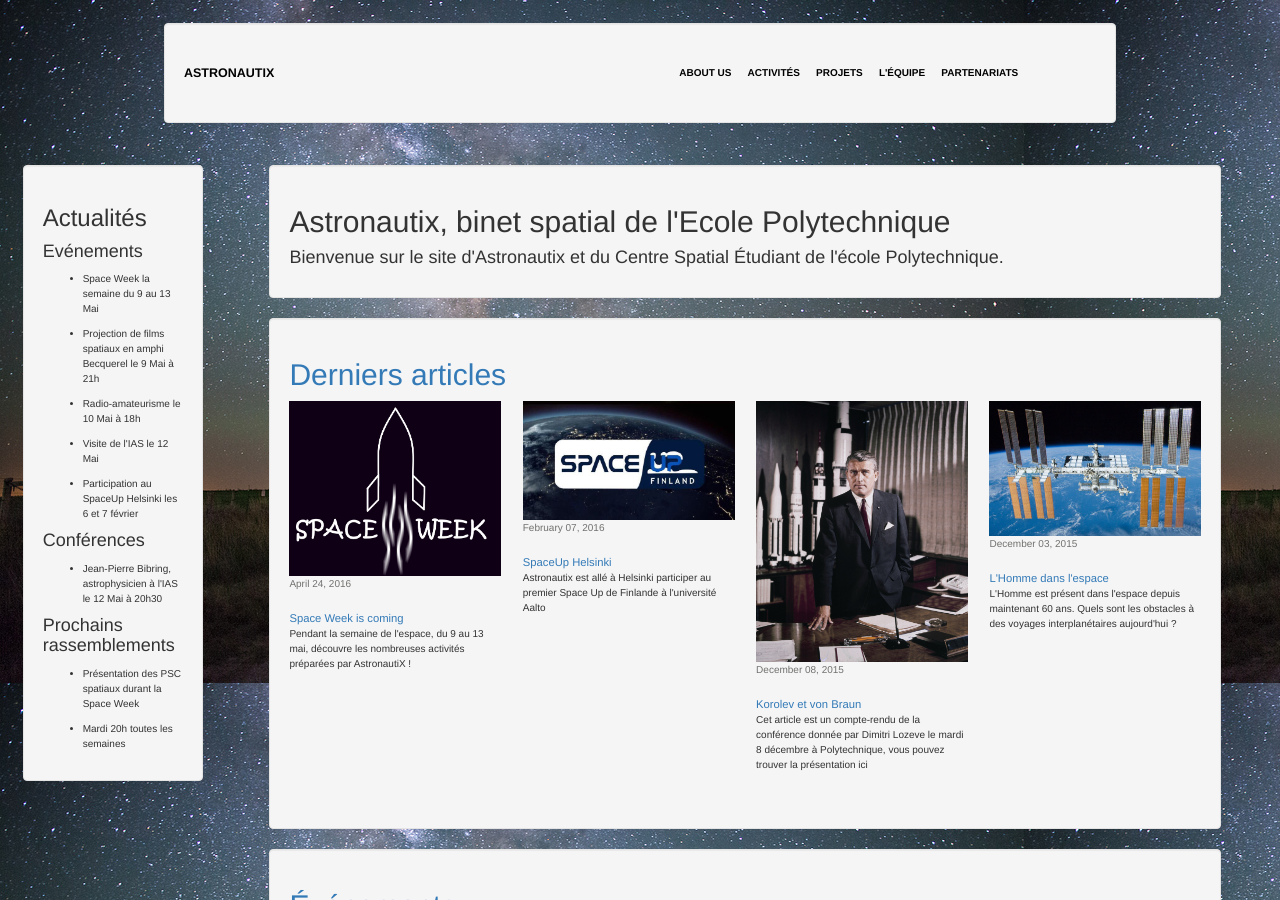
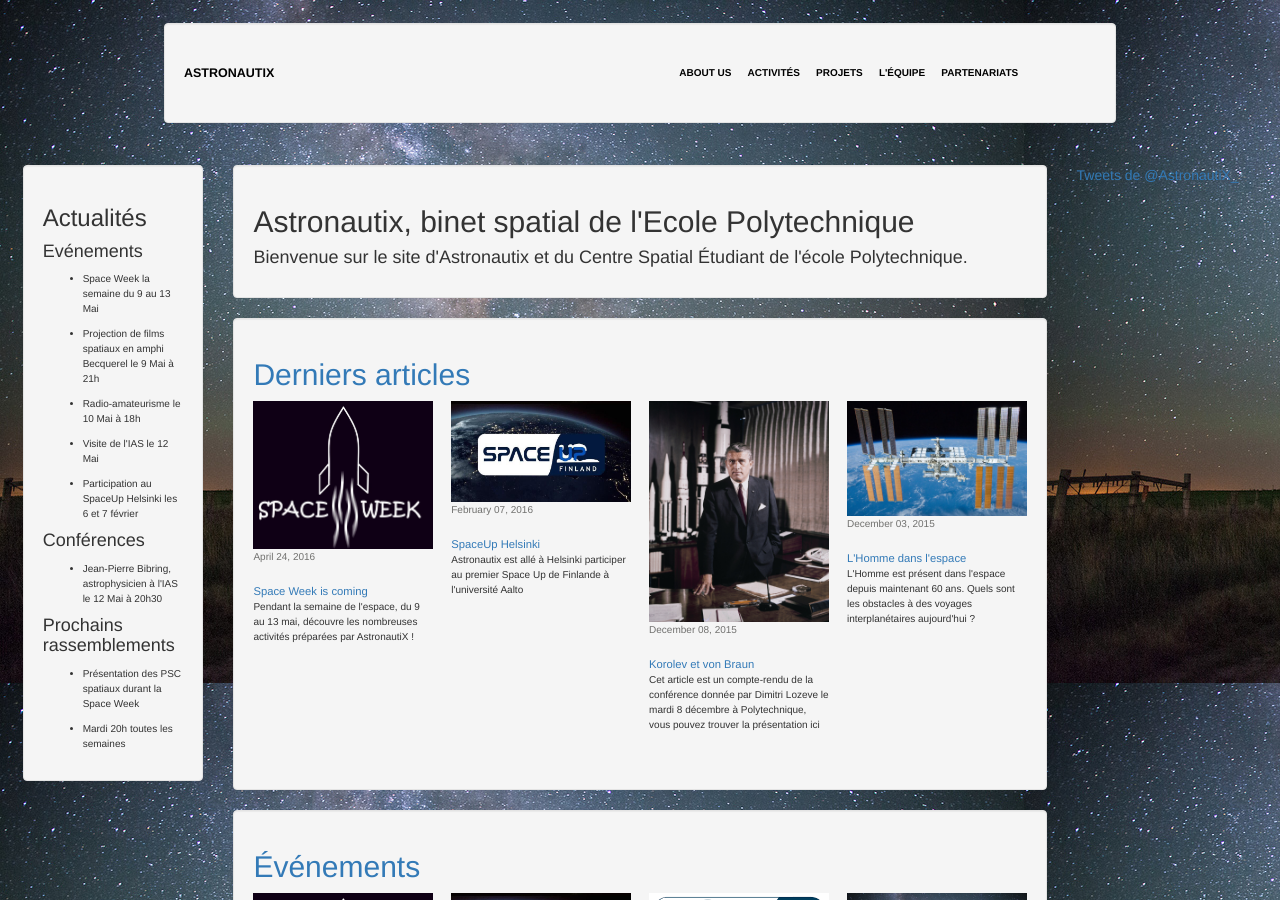
Before and after one commit to astronautix-cse-polytechnique/astronautix-cse-polytechnique.github.io, a Jekyll site: the page built from index.md, in a window 1280 px wide and 900 px high. Built offline with Jekyll 4.4.1, drawn with Linux system fonts in a browser that asks for light colours; comment, search, counter and statistics services are not loaded.

Commit message:
Adds Twitter

```diff
--- a/_layouts/default.html
+++ b/_layouts/default.html
@@ -41,8 +41,13 @@
             <div class="col-md-2 hidden-xs">
                 {% include sidebar.html %}
             </div>
-            <div class="col-md-10">
+            <div class="col-md-8">
                 {{ content }}
+            </div>
+            <div class="col-md-2 hidden-xs">
+                <a class="twitter-timeline"  href="https://twitter.com/AstronautiX_" data-widget-id="432497655642460161">Tweets de @AstronautiX_</a>
+<script>!function(d,s,id){var js,fjs=d.getElementsByTagName(s)[0],p=/^http:/.test(d.location)?'http':'https';if(!d.getElementById(id)){js=d.createElement(s);js.id=id;js.src=p+"://platform.twitter.com/widgets.js";fjs.parentNode.insertBefore(js,fjs);}}(document,"script","twitter-wjs");</script>
+
             </div>
         </div>
       {% include footer.html %}
```
Also changed, not shown: _includes/header.html (line endings or trailing spaces), images/astronautix.jpg (added).
